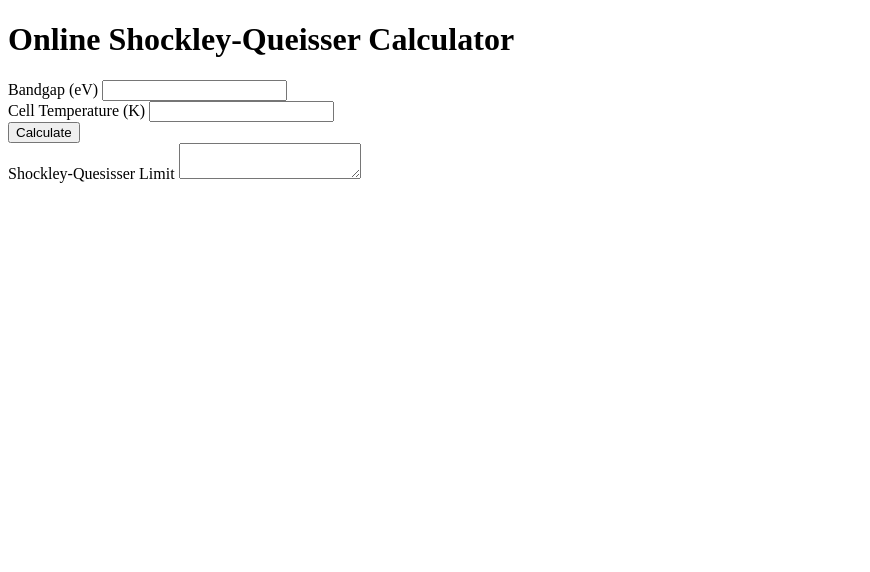
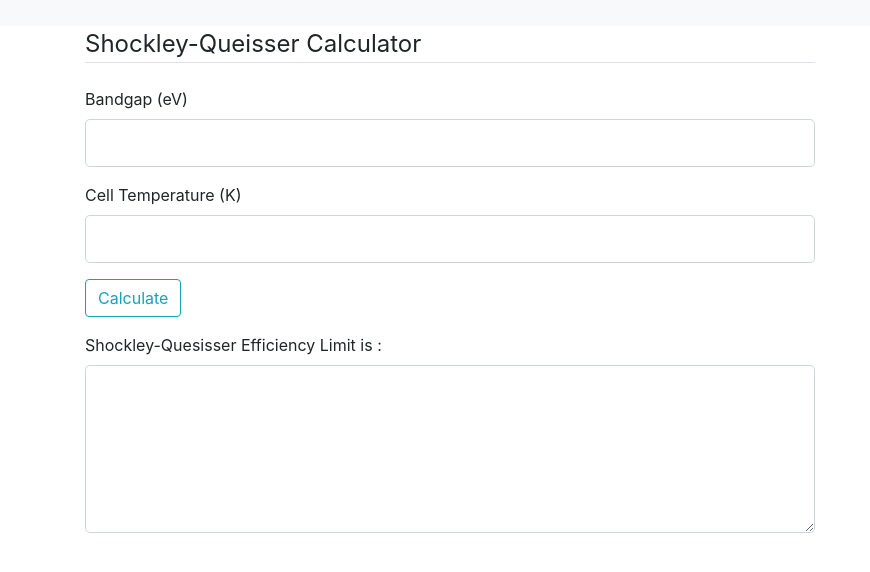
Before and after one commit to SarthakJariwala/Shockley-Queisser-Calculator, a Flask app: page / in a window 1280 px wide. Shown: the top 572 px of the page, without its empty margins (0-870 px from the left). Run offline with Flask 2, Linux system fonts and the light colour scheme; some libraries are stand-ins or nearby versions.

Commit message:
formatting changes, add bootstrap

```diff
--- a/Flask_app/app/forms.py
+++ b/Flask_app/app/forms.py
@@ -1,5 +1,5 @@
 from flask_wtf import FlaskForm
-from wtforms import IntegerField, DecimalField, TextAreaField
+from wtforms import DecimalField, TextAreaField, SubmitField
 from wtforms.validators import DataRequired
 
 
@@ -16,4 +16,8 @@ class SQ_Form(FlaskForm):
         places=2
     )
 
-    output = TextAreaField("Shockley-Quesisser Limit")
+    submit = SubmitField("Calculate")
+
+    output = TextAreaField(
+        "Shockley-Quesisser Efficiency Limit is :",
+        render_kw={'rows':5})
--- a/Flask_app/app/templates/index.html
+++ b/Flask_app/app/templates/index.html
@@ -1,27 +1,46 @@
 <!DOCTYPE html>
 <html lang="en">
 <head>
-    <meta charset="UTF-8">
-    <meta name="viewport" content="width=device-width, initial-scale=1.0">
+    <!-- Required meta tags -->
+    <meta charset="utf-8">
+    <meta name="viewport" content="width=device-width, initial-scale=1, shrink-to-fit=no">
+
+    <!-- Bootstrap CSS -->
+    <link rel="stylesheet" href="https://stackpath.bootstrapcdn.com/bootstrap/4.5.0/css/bootstrap.min.css" integrity="sha384-9aIt2nRpC12Uk9gS9baDl411NQApFmC26EwAOH8WgZl5MYYxFfc+NcPb1dKGj7Sk" crossorigin="anonymous">
+
     <title>Shockley-Queisser Calculator</title>
 </head>
 <body>
-    <h1>Online Shockley-Queisser Calculator</h1>
+    <nav class="navbar navbar-light bg-light">
+        <span class="navbar-brand mb-0 mr-4 h1"></span>
+    </nav>
+    <div class="container">
+        <div class="row">
+            <div class="col-md-8">
+                <div class="content-section">
                     <form method="POST" action="/">
                         {{ form.csrf_token }}
-        <div class="container">
-            {{ form.bandgap.label }} {{ form.bandgap }}
+                        <fieldset class="form-group">
+                            <legend class="border-bottom mb-4">Shockley-Queisser Calculator</legend>
+                        <div class="form-group">
+                            {{ form.bandgap.label(class="form-control-label") }}
+                            {{ form.bandgap(class="form-control form-control-lg") }}
                         </div>
-        <div class="container">
-            {{ form.temperature.label }} {{ form.temperature}}
+                        <div class="form-group">
+                            {{ form.temperature.label(class="form-control-label") }}
+                            {{ form.temperature(class="form-control form-control-lg")}}
                         </div>
-        <div class="container">
-            <input type="submit" value="Calculate">
+                        <div class="form-group">
+                            {{ form.submit(class="btn btn-outline-info") }}
                         </div>
-        <div class="container">
-            {{ form.output.label }} {{ form.output }}
+                        <div class="form-group">
+                            {{ form.output.label(class="form-control-label") }}
+                            {{ form.output(class="form-control form-control-lg")}}
                         </div>
                     </form>
-
+                </div>
+            </div>
+        </div>
+    </div>
 </body>
 </html>
```
Also changed, not shown: Flask_app/app/calculate.py (+6 -1 lines). Lines whose indentation alone changed are shown as unchanged.
